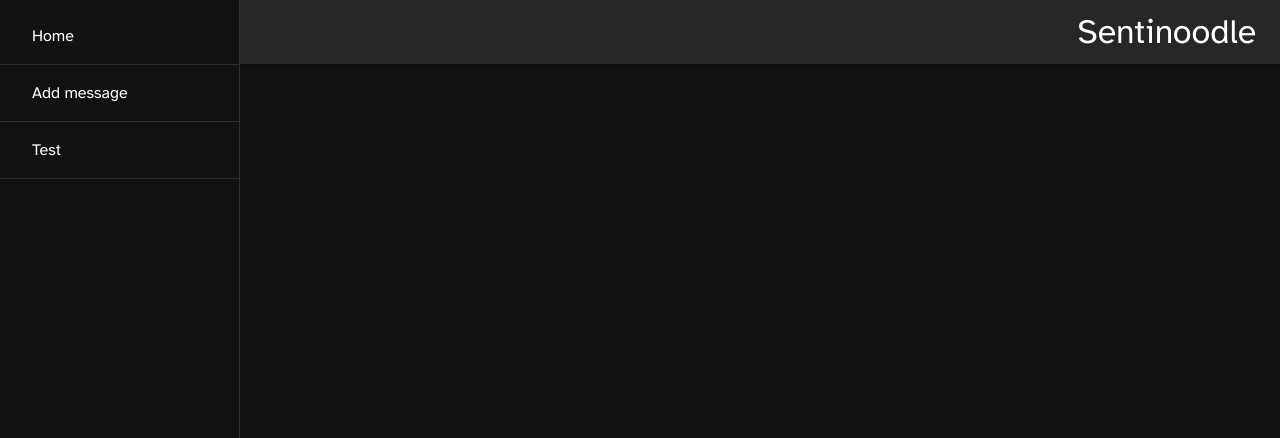
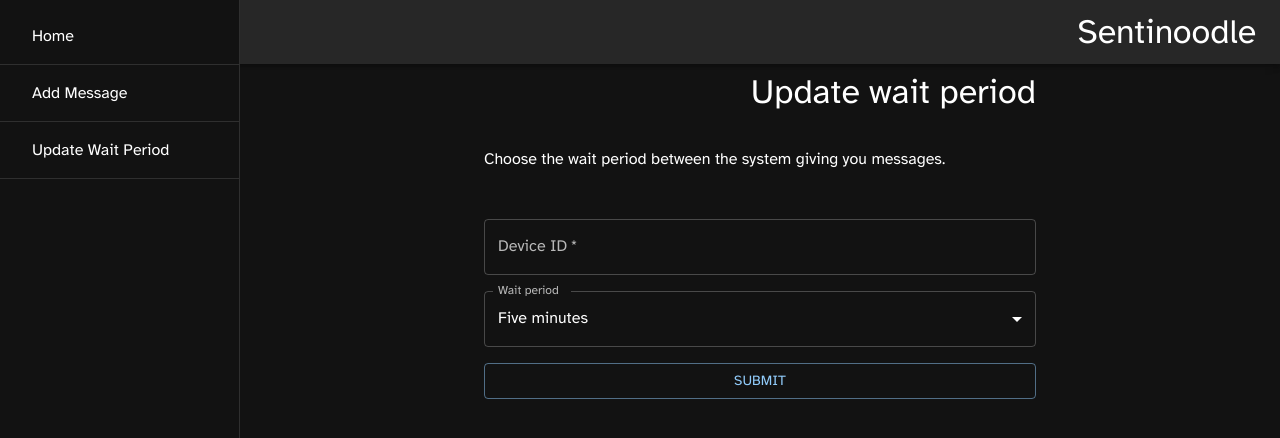
Before and after one commit to scan-lan/sentinoodleClient, a React (Create React App) app: page /waitPeriod in a window 1280 px wide. Shown: the top 438 px of the page. Built offline with nearby package versions, Linux system fonts and the light colour scheme.

Commit message:
Add Update Wait Time page

```diff
--- a/src/containers/App/App.tsx
+++ b/src/containers/App/App.tsx
@@ -12,7 +12,7 @@
 import Drawer from "../../components/Drawer";
 import Home from "../../routes/Home";
 import NavBar from "../../components/NavBar";
-import Test from "../../routes/Test";
+import UpdateWaitPeriod from "../../routes/UpdateWaitPeriod";
 dotenv.config()
 
 const baseURL = process.env.NODE_ENV === "development" ? "http://localhost:5000" : "http://77.100.88.87:5000";
@@ -36,8 +36,8 @@
 
   const routes = [
     {route: "/", text: "Home"},
-    {route: "messages", text: "Add message"},
-    {route: "test", text: "Test"}
+    {route: "messages", text: "Add Message"},
+    {route: "waitPeriod", text: "Update Wait Period"}
   ]
 
   return (
@@ -49,8 +49,8 @@
         <Container maxWidth="sm">
           <Routes>
             <Route path="/" element={<Home api={api} />} />
-            <Route path="test" element={<Test />} />
             <Route path="messages" element={<AddMessage api={api} />} />
+            <Route path="waitPeriod" element={<UpdateWaitPeriod api={api} />} />
           </Routes>
         </Container>
       </Box>
--- /dev/null
+++ b/src/routes/UpdateWaitPeriod/index.tsx
@@ -0,0 +1,111 @@
+import React, {FormEvent, useState} from "react";
+import {AxiosInstance} from "axios";
+import Button from "@mui/material/Button";
+import FormControl from "@mui/material/FormControl";
+import InputLabel from "@mui/material/InputLabel";
+import MenuItem from "@mui/material/MenuItem";
+import Select, { SelectChangeEvent } from "@mui/material/Select";
+import Stack from "@mui/material/Stack";
+import TextField from "@mui/material/TextField";
+import Typography from "@mui/material/Typography";
+import Session from "../../schemas/Session";
+import AlertState from "../../schemas/AlertState";
+import Alert from "../../components/Alert";
+
+interface FormInfo {
+  deviceId: string,
+  waitPeriod: string
+}
+
+const UpdateWaitPeriod = ({ api }: {api: AxiosInstance}) => {
+  const [formInfo, setFormInfo] = useState<FormInfo>({deviceId: "", waitPeriod: "5"});
+  const [alertState, setAlertState] = useState<AlertState>({text: "", type: "error", open: false});
+  const showError = (text: string) => {
+    setAlertState({
+        text: text,
+        type: "error",
+        open: true
+      })
+  }
+  const showSuccess = () => {
+    setAlertState({
+        text: "Wait time updated successfully",
+        type: "success",
+        open: true
+      })
+  }
+
+  const onSubmitHandler = async (e: FormEvent) => {
+    e.preventDefault();
+    const { data: session } = await api.get<Session>(`/sessionByDeviceID/${formInfo.deviceId}`);
+    const requestBody = {
+      session_id: -1,
+      message_wait_period_minutes: parseInt(formInfo.waitPeriod)
+    }
+    try { requestBody.session_id = session.id; }
+    catch (e) {
+      showError("Could not find session for given device ID");
+      console.log(e)
+      return;
+    }
+    const response = await api.post("/messageWaitTime", requestBody);
+    if (response.status === 200) showSuccess();
+    else showError("Could not update wait period");
+  }
+
+  const setOpen = (open: boolean) => {
+    setAlertState({...alertState, open: open})
+  }
+
+  const handleChange = (event: SelectChangeEvent) => {
+    setFormInfo({...formInfo, waitPeriod: event.target.value})
+  }
+
+  return (
+    <>
+      <Alert {...alertState} setOpen={setOpen} />
+      <Typography variant="h4" align="right" sx={{pb: "1em", pt: ".2em"}}>
+        Update wait period
+      </Typography>
+      <Typography paragraph>
+        Choose the wait period between the system giving you messages.
+      </Typography>
+      <form onSubmit={onSubmitHandler}>
+        <Stack spacing={2} sx={{pt: "2em"}}>
+          <TextField
+            required
+            id="device-id"
+            label="Device ID"
+            value={formInfo.deviceId}
+            onChange={event => {
+              setFormInfo({...formInfo, deviceId: event.target.value})
+            }} />
+          <FormControl>
+            <InputLabel id="wait-period-label">Wait period</InputLabel>
+            <Select
+              labelId="wait-period-label"
+              id="wait-period"
+              value={formInfo.waitPeriod}
+              label="Wait period"
+              onChange={handleChange}
+              required
+            >
+              <MenuItem value={"0"}>No wait time (will get annoying)</MenuItem>
+              <MenuItem value={"5"}>Five minutes</MenuItem>
+              <MenuItem value={"10"}>Ten minutes</MenuItem>
+              <MenuItem value={"15"}>Fifteen minutes</MenuItem>
+              <MenuItem value={"30"}>Thirty minutes</MenuItem>
+              <MenuItem value={"60"}>An hour</MenuItem>
+              <MenuItem value={"120"}>Two hours</MenuItem>
+            </Select>
+          </FormControl>
+          <Button type="submit" variant="outlined">
+            Submit
+          </Button>
+        </Stack>
+      </form>
+    </>
+  )
+}
+
+export default UpdateWaitPeriod;
```
